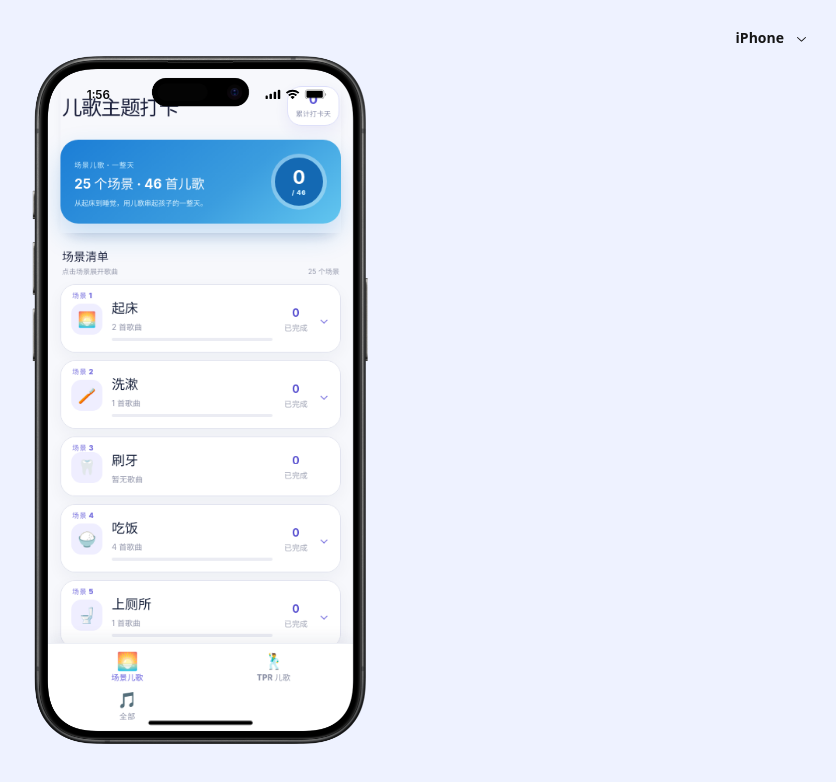
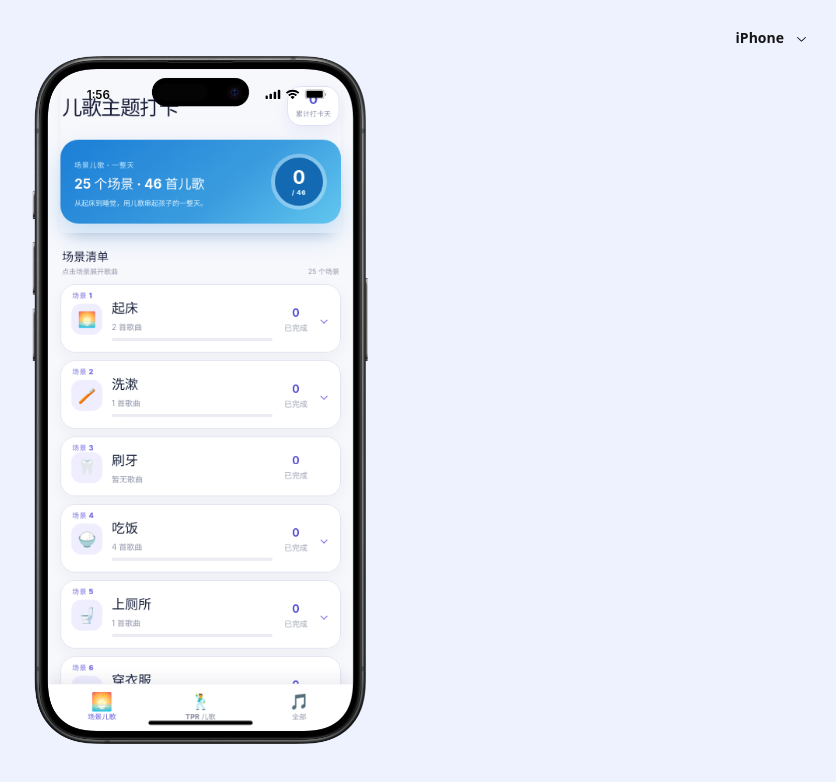
Before and after one commit to jingjie0209/sss-rhyme-checkin, a React (Vite) app: page / in a window 1280 px wide. Shown: the top 782 px of the page, without its empty margins (440-1276 px from the left). Built offline with nearby package versions, Linux system fonts and the light colour scheme.

Commit message:
style: put 3 tabs in one row

```diff
--- a/src/prototype.css
+++ b/src/prototype.css
@@ -281,8 +281,8 @@ button { -webkit-tap-highlight-color: transparent; }
 
 
 /* Bottom fixed tab bar */
-.bottom-tab-bar { position: absolute; z-index: 60; left: 0; right: 0; bottom: 0; display: grid; grid-template-columns: repeat(2,1fr); gap: 0; padding: 6px 8px calc(6px + env(safe-area-inset-bottom)); background: #ffffff; border-top: 1px solid #eceef5; box-shadow: 0 -6px 20px rgba(31,38,81,.08); }
-.bottom-tab-bar button { display: flex; flex-direction: column; align-items: center; gap: 3px; padding: 6px 4px; border: 0; background: transparent; color: #8e93a8; font-size: 10px; font-weight: 800; transition: color .18s, transform .12s; }
+.bottom-tab-bar { position: absolute; z-index: 60; left: 0; right: 0; bottom: 0; display: grid; grid-template-columns: repeat(3,1fr); gap: 0; padding: 6px 6px calc(6px + env(safe-area-inset-bottom)); background: #ffffff; border-top: 1px solid #eceef5; box-shadow: 0 -6px 20px rgba(31,38,81,.08); }
+.bottom-tab-bar button { display: flex; flex-direction: column; align-items: center; gap: 3px; padding: 6px 2px; border: 0; background: transparent; color: #8e93a8; font-size: 9px; font-weight: 800; transition: color .18s, transform .12s; }
 .bottom-tab-bar button i { font-size: 20px; line-height: 1; font-style: normal; transition: transform .18s; }
 .bottom-tab-bar button span { letter-spacing: .02em; }
 .bottom-tab-bar button.active { color: #655ddd; }
```
